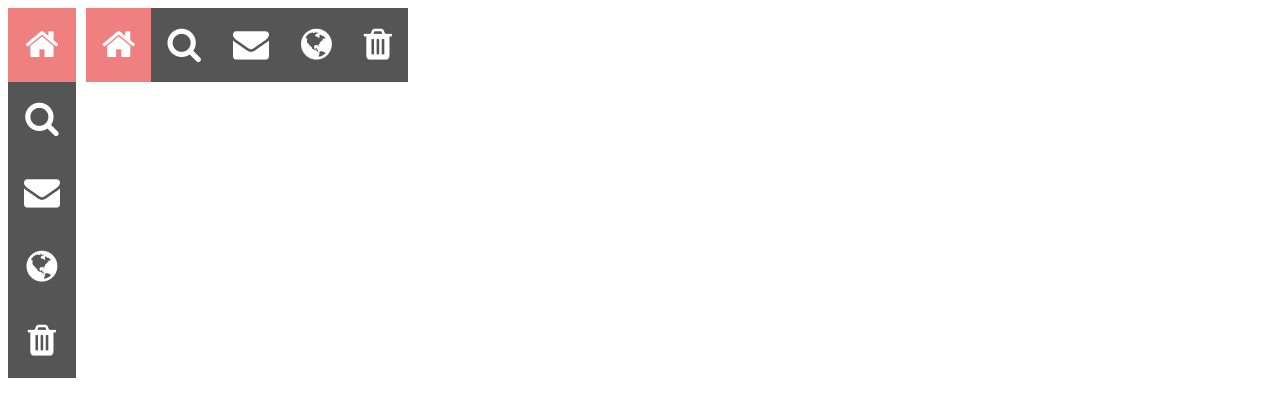
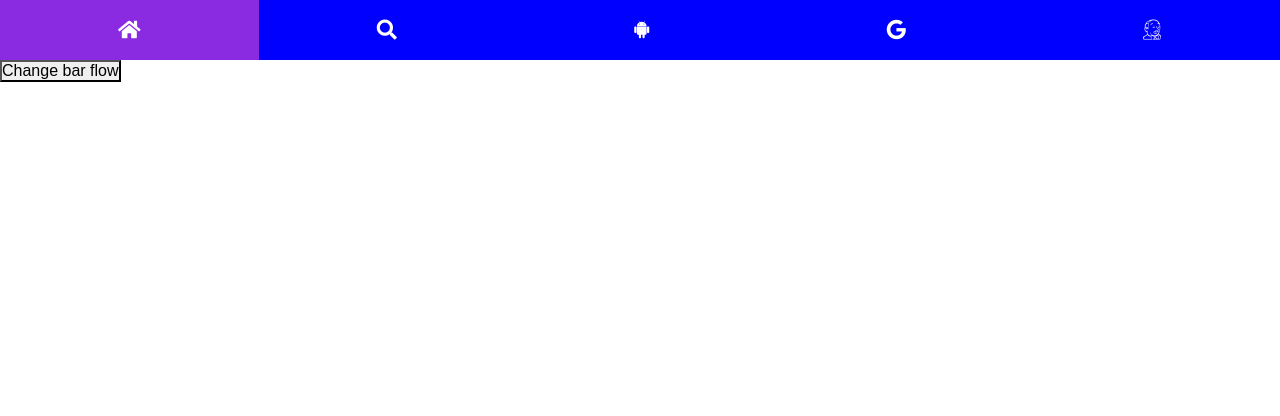
Before and after one commit to qback/markup-practice, a website: page 006_site-components/001_icon-bar.html in a window 1280 px wide. Drawn offline with Linux system fonts and the light colour scheme.

Commit message:
start new session

```diff
--- a/006_site-components/001_icon-bar.html
+++ b/006_site-components/001_icon-bar.html
@@ -5,78 +5,66 @@
   <meta charset="UTF-8">
   <meta name="viewport" content="width=device-width, initial-scale=1.0">
   <meta http-equiv="X-UA-Compatible" content="ie=edge">
-	<link rel="stylesheet" href="https://cdnjs.cloudflare.com/ajax/libs/font-awesome/4.7.0/css/font-awesome.min.css">
+  <link rel="stylesheet" href="https://use.fontawesome.com/releases/v5.0.13/css/all.css" integrity="sha384-DNOHZ68U8hZfKXOrtjWvjxusGo9WQnrNx2sqG0tfsghAvtVlRW3tvkXWZh58N9jp"
+    crossorigin="anonymous">
+  <link rel="stylesheet" href="optimize.css">
   <title>Document</title>
   <style>
     .icon-bar {
-			background-color: #555;
-			float: left;
-			margin-right: 10px;
+      display: flex;
     }
 
-		.icon-bar_pos_inline {
-			width: auto;
+    .icon-bar__item {
+      flex-grow: 1;
+      background-color: blue;
     }
 
-		.icon-bar a {
-			display: block;
-			text-align: center;
-			padding: 16px;
-			transition: all .3s ease;
-			color: white;
-			font-size: 36px;
+    .icon-bar__item:not(.icon-bar__item--state_active):hover {
+      background-color: brown;
     }
 
-		.icon-bar_pos_inline a {
-			float: left;
+    .icon-bar__item--state_active {
+      background-color: blueviolet;
     }
 
-		.icon-bar a:hover {
-			background-color: lightcoral;
+    .icon-bar__link {
+      display: flex;
+      justify-content: center;
+      padding: 20px;
+      text-decoration: none;
     }
 
-		.active {
-			background-color: lightcoral;
+    .icon-bar__link i {
+      font-size: 20px;
+      color: white;
+    }
+
+    .icon-bar--type_vertical {
+      display: inline-block;
     }
   </style>
 </head>
 
 <body>
-	<div class="icon-bar">
-		<a class="active" href="#">
-			<i class="fa fa-home"></i>
-		</a>
-		<a href="#">
-			<i class="fa fa-search"></i>
-		</a>
-		<a href="#">
-			<i class="fa fa-envelope"></i>
-		</a>
-		<a href="#">
-			<i class="fa fa-globe"></i>
-		</a>
-		<a href="#">
-			<i class="fa fa-trash"></i>
-		</a>
+  <ul class="icon-bar">
+    <li class="icon-bar__item icon-bar__item--state_active"><a href="#" class="icon-bar__link"><i class="fas fa-home"></i><span class="visually-hidden">Home</span></a></li>
+    <li class="icon-bar__item"><a href="#" class="icon-bar__link"><i class="fas fa-search"></i><span class="visually-hidden">Search</span></a></li>
+    <li class="icon-bar__item"><a href="#" class="icon-bar__link"><i class="fab fa-android"></i><span class="visually-hidden">Contacts</span></a></li>
+    <li class="icon-bar__item"><a href="#" class="icon-bar__link"><i class="fab fa-google"></i><span class="visually-hidden">Links</span></a></li>
+    <li class="icon-bar__item"><a href="#" class="icon-bar__link"><i class="fab fa-jenkins"></i><span class="visually-hidden">Delete</span></a></li>
+  </ul>
+  <div class="control-ui">
+    <button class="change">Change bar flow</button>
   </div>
-
-	<div class="icon-bar icon-bar_pos_inline">
-		<a class="active" href="#">
-			<i class="fa fa-home"></i>
-		</a>
-		<a href="#">
-			<i class="fa fa-search"></i>
-		</a>
-		<a href="#">
-			<i class="fa fa-envelope"></i>
-		</a>
-		<a href="#">
-			<i class="fa fa-globe"></i>
-		</a>
-		<a href="#">
-			<i class="fa fa-trash"></i>
-		</a>
-	</div>
+  <script>
+    ; (function (arguments) {
+      const btn = document.querySelector('.change');
+      const bar = document.querySelector('.icon-bar');
+      btn.addEventListener('click', ev => {
+        bar.classList.toggle('icon-bar--type_vertical')
+      })
+    })()
+  </script>
 </body>
 
 </html>
--- a/006_site-components/optimize.css
+++ b/006_site-components/optimize.css
@@ -177,3 +177,14 @@ table {
 	border-collapse: collapse;
 	border-spacing: 0;
 }
+
+.visually-hidden {
+	position: absolute;
+	overflow: hidden;
+	clip: rect(0 0 0 0);
+	height: 1px;
+	width: 1px;
+	margin: -1px;
+	padding: 0;
+	border: 0;
+}
```
Also changed, not shown: 006_site-components/package.json (added, +14 -0 lines), 2 other files. Lines whose indentation alone changed are shown as unchanged.
